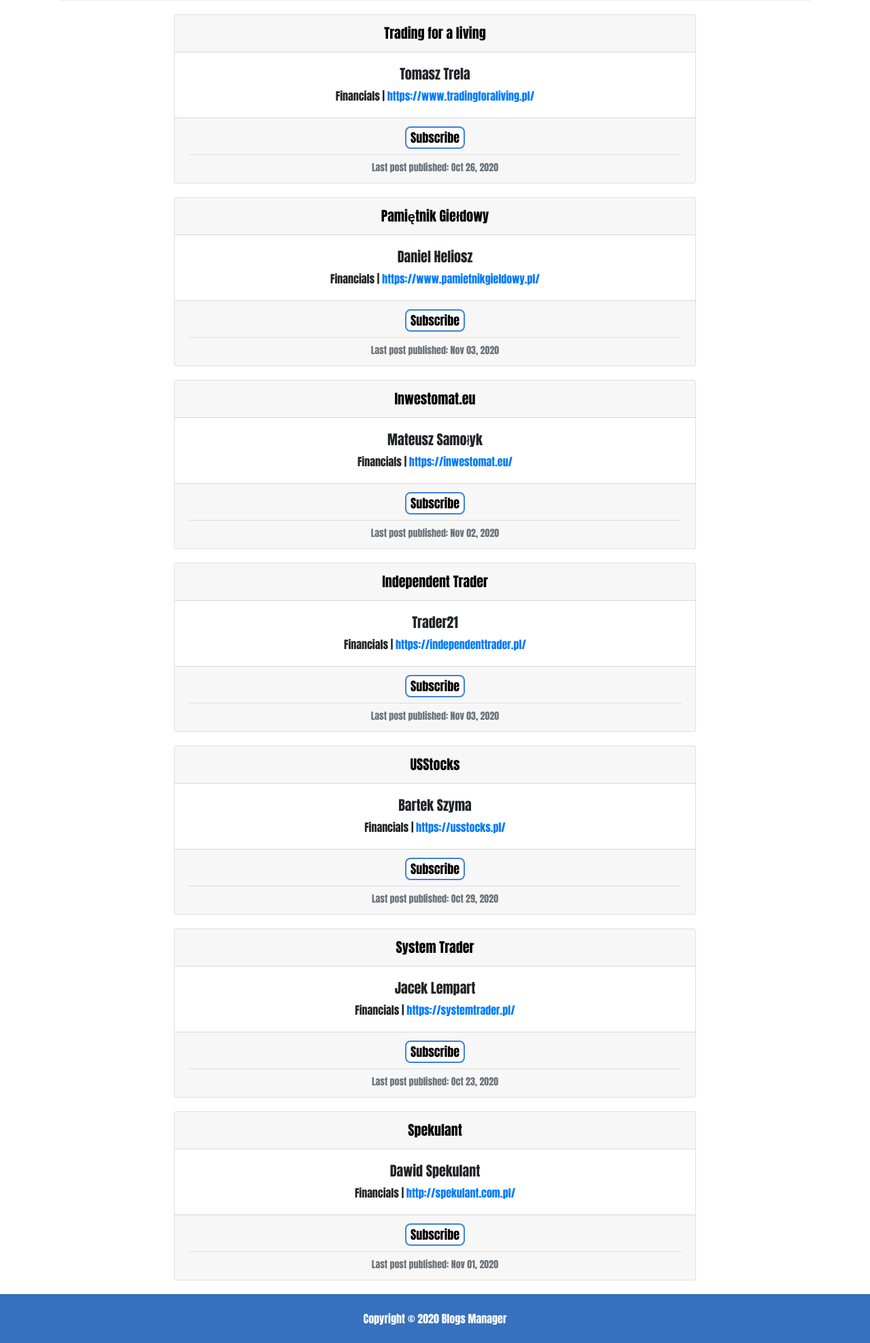
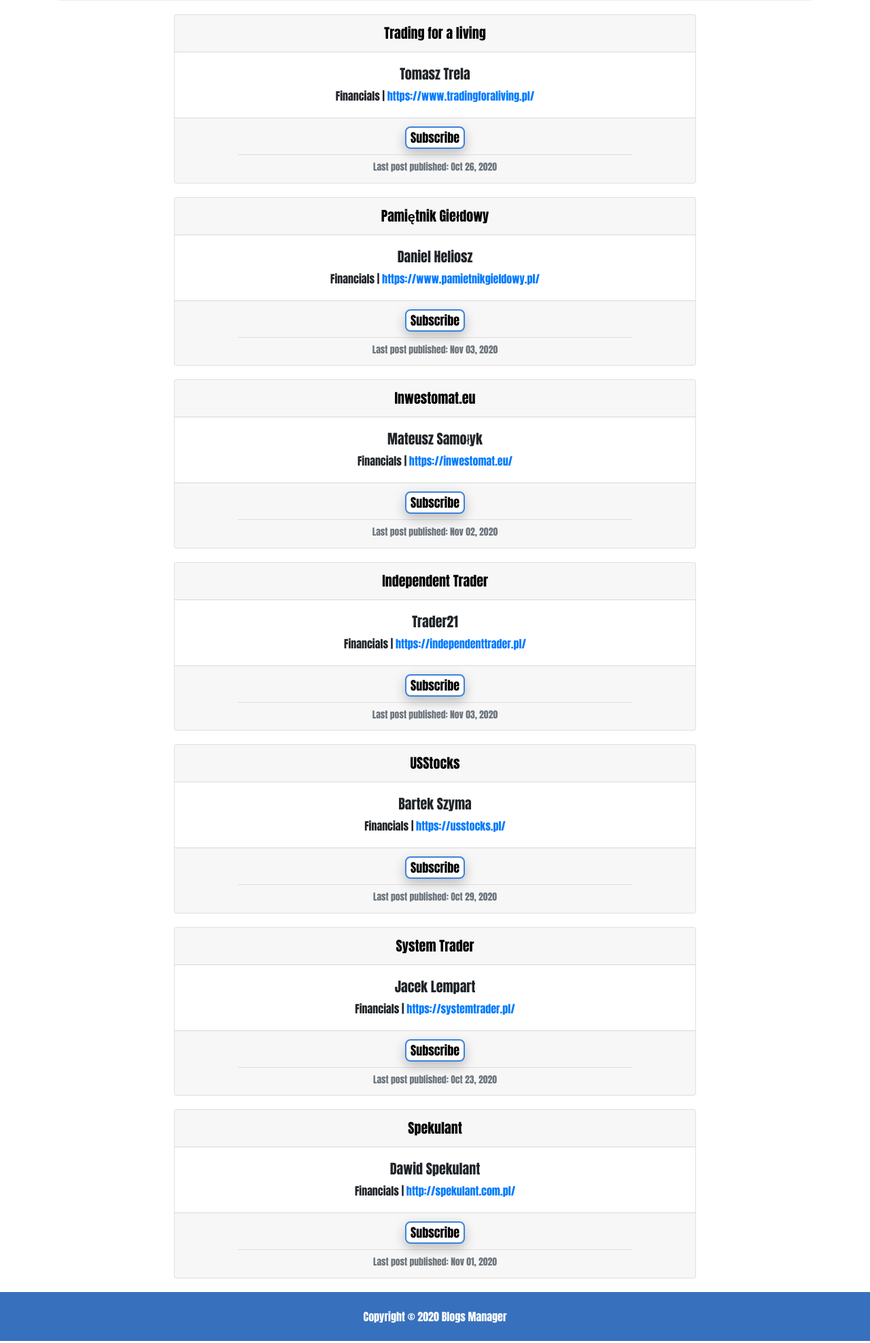
Before and after one commit to AdamMisiak/Blogs_manager, a Django app: page /blogs/ in a window 1280 px wide. Shown: the part 338-2314 px from the top of the page at 68% size. Run offline with Django 3.2, Linux system fonts and the light colour scheme; data comes from the database, SQL or seed files in the repository; both versions use the stored data as it was after the commit; parts of the project's set-up code (start-up, migrations or seed data) failed here and were passed over; some libraries are stand-ins or nearby versions.

Commit message:
Changed line style

```diff
--- a/blogs_manager/blogs_manager/static/css/styles.css
+++ b/blogs_manager/blogs_manager/static/css/styles.css
@@ -99,7 +99,11 @@ a.no-link:active
 }
 
 .card-footer{
-    font-size: 14px;
+    font-size: 13.7px;
+}
+
+.my-2{
+    width:80%;
 }
 
 .btn-primary{
@@ -123,6 +127,7 @@ a.no-link:active
     background-color: white;
     color: black;
     border: 2.5px solid rgb(61, 130, 221);
+    box-shadow: 0 8px 16px 0 rgba(0,0,0,0.1), 0 6px 20px 0 rgba(0,0,0,0.15);
     transition-duration: 0.4s;
   }
 
```
Also changed, not shown: blogs_manager/db.sqlite3.
